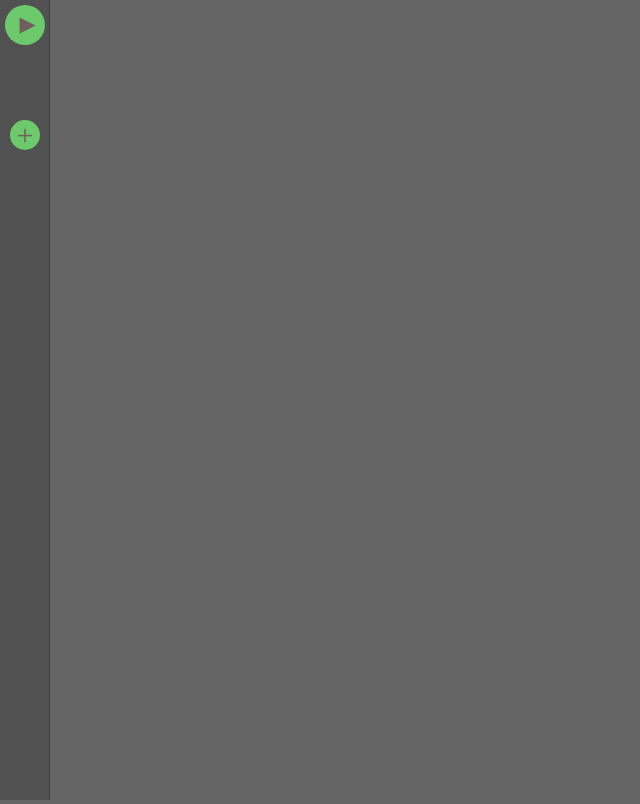
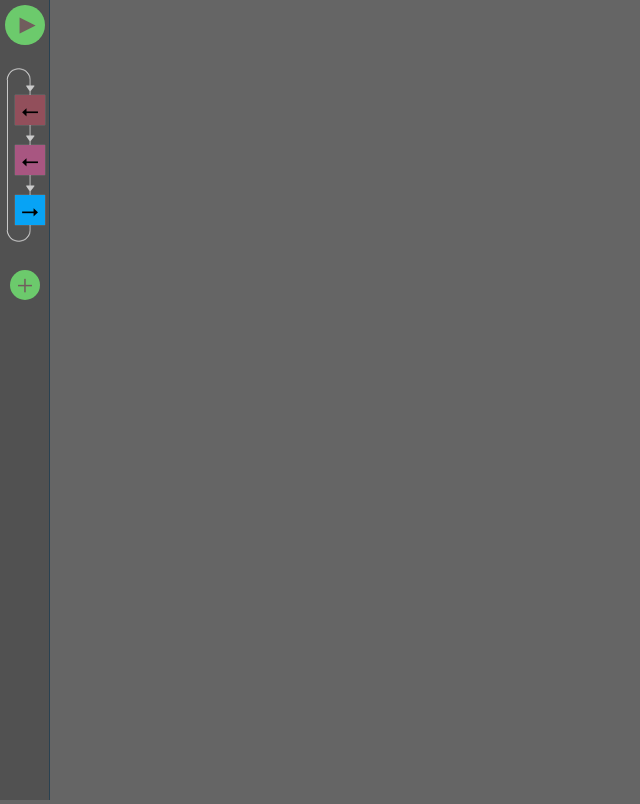
Before and after one commit to anwaro/Langton-s-ant, a website: page index.html in a window 1280 px wide. Shown: the whole page, without its empty margins (0-640 px from the left). Drawn offline with Linux system fonts and the light colour scheme; the site is published under a folder, as on GitHub Pages, so addresses that start at the root find nothing.

Commit message:
Fiz path to script and images

```diff
--- a/index.html
+++ b/index.html
@@ -16,6 +16,6 @@
 </div>
 <canvas class="board"></canvas>
 
-<script src="/js/script.js"></script>
+<script src="./js/script.js"></script>
 </body>
 </html>
--- a/scss/style.scss
+++ b/scss/style.scss
@@ -54,7 +54,7 @@ body {
     .block {
       height: 50px;
       width: 100px;
-      background: url("/images/block.png") no-repeat;
+      background: url("../images/block.png") no-repeat;
       position: relative;
       .block-area {
         position: absolute;
@@ -152,7 +152,7 @@ body {
       left: 0;
       height: 20px;
       width: 50px;
-      background: url("/images/block-before.png");
+      background: url("../images/block-before.png");
     }
 
     &:after {
@@ -163,7 +163,7 @@ body {
       left: 0;
       height: 20px;
       width: 50px;
-      background: url("/images/block-after.png");
+      background: url("../images/block-after.png");
     }
   }
   .color-picker{
```
Also changed, not shown: css/style.min.css.
